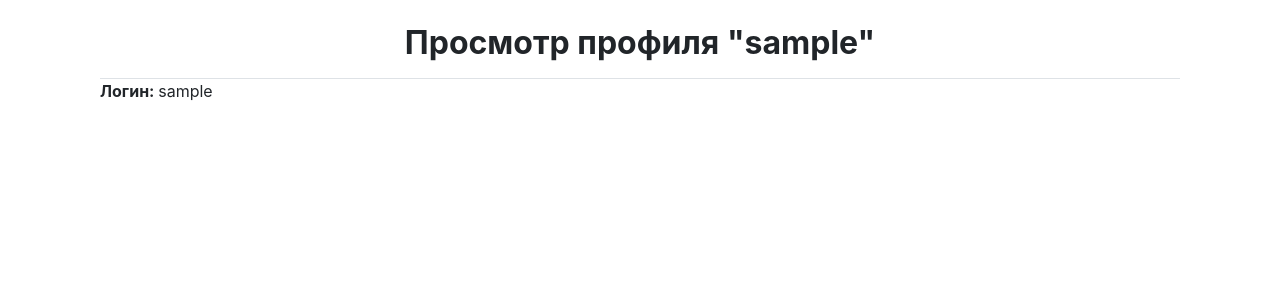
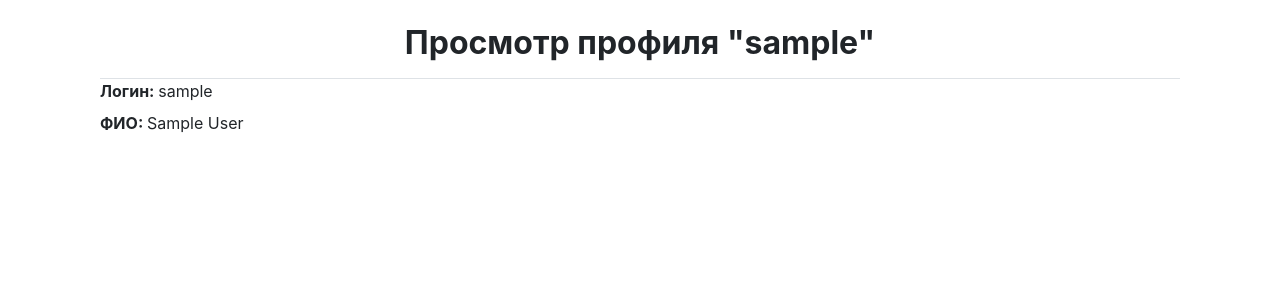
Before and after one commit to Zeroitman/travel-network, a Django app: page /travel-blog/user/1/detail/ in a window 1280 px wide. Shown: the part 56-356 px from the top of the page. Run offline with Django 3.2, Linux system fonts and the light colour scheme; tables that the repository leaves empty hold one stand-in row (values such as "Sample post"); some libraries are stand-ins or nearby versions.

Commit message:
Added admin functions

```diff
--- a/social_network/forms.py
+++ b/social_network/forms.py
@@ -28,7 +28,6 @@ class UserForm(UserCreationForm):
 
 
 class UserInfoForm(forms.ModelForm):
-
     class Meta:
         model = UserInfo
         fields = ['full_name']
--- a/social_network/models.py
+++ b/social_network/models.py
@@ -11,6 +11,8 @@ class UserInfo(models.Model):
 
     user = models.OneToOneField(User, on_delete=models.PROTECT, related_name='client', verbose_name='Пользователь')
     full_name = models.CharField(max_length=100, blank=False, verbose_name='ФИО пользователя')
+    create_post_status = models.BooleanField("Возможность создавать посты", default=True)
+    access_status = models.BooleanField("Статус доступа к приложению", default=True)
 
     def __str__(self):
         return "%s" % self.user.username
@@ -28,6 +30,7 @@ class Post(models.Model):
     created_date = models.DateTimeField(auto_now_add=True)
     last_modified = models.DateTimeField(auto_now=True)
     image = models.ImageField(upload_to='post_images/', null=True, blank=True)
+    activity = models.BooleanField('Активность', default=True)
 
     def __str__(self):
         return str(self.id)
--- a/social_network/templates/base.html
+++ b/social_network/templates/base.html
@@ -9,6 +9,9 @@
     <title>{% block title %}{% endblock %}</title>
     <link rel="stylesheet" href="https://stackpath.bootstrapcdn.com/bootstrap/4.1.3/css/bootstrap.min.css"
           integrity="sha384-MCw98/SFnGE8fJT3GXwEOngsV7Zt27NXFoaoApmYm81iuXoPkFOJwJ8ERdknLPMO" crossorigin="anonymous">
+    <link rel="stylesheet" href="https://use.fontawesome.com/releases/v5.2.0/css/all.css"
+          integrity="sha384-hWVjflwFxL6sNzntih27bfxkr27PmbbK/iSvJ+a4+0owXq79v+lsFkW54bOGbiDQ" crossorigin="anonymous">
+
     {% block styles %}{% endblock %}
 </head>
 <body>
--- a/social_network/templates/registration/login.html
+++ b/social_network/templates/registration/login.html
@@ -1,4 +1,4 @@
-{% load staticfiles %}
+{% load static %}
 <!doctype html>
 <html lang="en">
 <head>
--- a/social_network/templates/user_detail.html
+++ b/social_network/templates/user_detail.html
@@ -7,6 +7,10 @@
             <h2 class="font-weight-bold">Просмотр профиля "{{ current_user.user.username }}"</h2>
         </div>
         <div class="d-block font-weight-bold mb-2">Логин: <span
-                class="font-weight-normal">{{ current_user.user.username }}</span></div>
+                class="font-weight-normal">{{ current_user.user.username }}</span>
+        </div>
+        <div class="d-block font-weight-bold mb-2">ФИО: <span
+                class="font-weight-normal">{{ current_user.full_name }}</span>
+        </div>
     </div>
 {% endblock %}
--- a/social_network/urls.py
+++ b/social_network/urls.py
@@ -1,9 +1,10 @@
 from django.urls import path
-from social_network.views import PostList, UserListView, UserDetailView
+from social_network.views import PostList, UserListView, UserDetailView, change_access_status, change_create_post_status
 
 urlpatterns = [
     path('post-list', PostList.as_view(), name='post_list'),
     path('users-list/', UserListView.as_view(), name='users_list'),
     path('user/<int:pk>/detail/', UserDetailView.as_view(), name='user_detail'),
-
+    path('user/<int:pk>/change_access_status', change_access_status, name='change_access_status'),
+    path('user/<int:pk>/change_create_post_status', change_create_post_status, name='change_create_post_status'),
 ]
--- a/social_network/views.py
+++ b/social_network/views.py
@@ -1,4 +1,4 @@
-from django.shortcuts import redirect, render
+from django.shortcuts import redirect, render, get_object_or_404
 from django.views.generic import ListView, DetailView
 from django.contrib import messages
 from social_network.forms import UserInfoForm, UserForm
@@ -50,3 +50,17 @@ def register(request):
         form = UserForm()
         p_form = UserInfoForm()
     return render(request, 'registration.html', {'form': form, 'p_form': p_form})
+
+
+def change_access_status(request, pk):
+    user = get_object_or_404(UserInfo, pk=pk)
+    user.access_status = False if user.access_status else True
+    user.save()
+    return redirect('users_list')
+
+
+def change_create_post_status(request, pk):
+    user = get_object_or_404(UserInfo, pk=pk)
+    user.create_post_status = False if user.create_post_status else True
+    user.save()
+    return redirect('users_list')
```
Also changed, not shown: social_network/templates/users_list.html (+12 -0 lines), social_network/migrations/0002_auto_20200924_1714.py (added).
